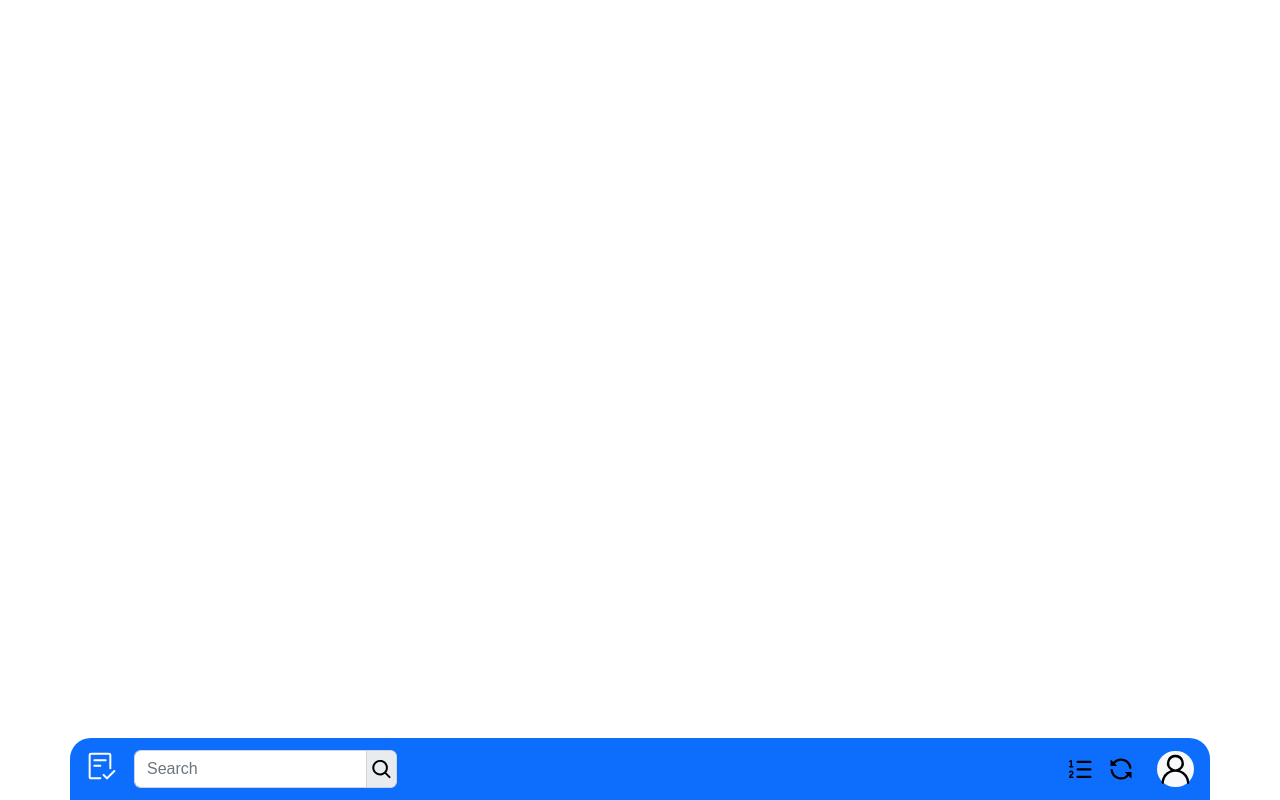
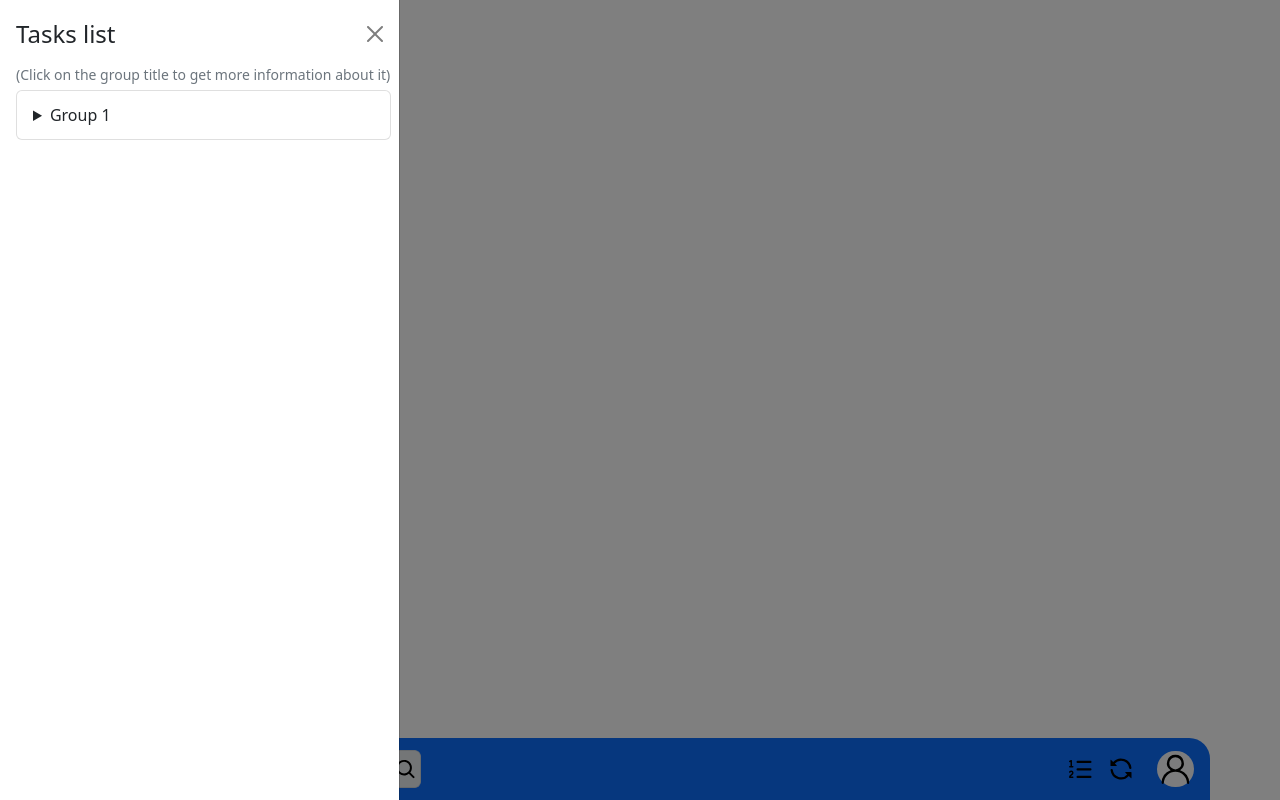
Before and after one commit to readyyyk/todos, a React (Create React App) app in the folder todo0os-frontend/: page / in a window 1280 px wide. Both pictures are taken after a click on the element 1081 px from the left and 768 px from the top of the page. Built offline with nearby package versions, Linux system fonts and the light colour scheme.

Commit message:
task list done, some fixes

```diff
--- a/todo0os-frontend/src/App.js
+++ b/todo0os-frontend/src/App.js
@@ -1,6 +1,7 @@
 import React, {useEffect, useState} from 'react'
 import './styles/reset.css'
 import NavbarComponent from "./components/navbarComponent";
+import TodosListComponent from "./components/todosListComponent";
 
 const server = {
     ip: '127.0.0.1',
@@ -10,7 +11,7 @@ const apiLink = `http://${server.ip}:${server.port}`
 
 function App() {
 
-    const [showTaskList, setShowTaskList] = useState(false)
+    const [showTodosList, setShowTodosList] = useState(false)
 
     // useEffect( () => {
     //     // cookies
@@ -28,9 +29,9 @@ function App() {
 
             </main>
 
-            <NavbarComponent setShowTaskList={setShowTaskList}/>
+            <NavbarComponent setShowTodosList={setShowTodosList}/>
 
-            {/*<TodosListComponent/>*/}
+            <TodosListComponent show={showTodosList} setShow={setShowTodosList}/>
 
         </>
     )
--- a/todo0os-frontend/src/components/navbarComponent.js
+++ b/todo0os-frontend/src/components/navbarComponent.js
@@ -8,24 +8,24 @@ const SvgToggle = React.forwardRef( ({onClick}, ref)=>{
 	)
 })
 
-const NavbarComponent = ({setShowTaskList}) => {
+const NavbarComponent = ({setShowTodosList}) => {
 	return (
 		<nav className="navbar fixed-bottom bg-primary py-2 px-3 text-light container-md" style={{borderRadius: '1.3em 1.3em 0 0'}}>
 			<div className="py-1 d-flex">
-				<a href="#" className="me-3">
+				<a href="#" className="me-3" title='Todooos.live - best todos ever '>
 					<svg xmlns="http://www.w3.org/2000/svg" viewBox="0 0 24 24" width="2em" height="2em" fill="#fff"><path d="M3.5 3.75a.25.25 0 01.25-.25h13.5a.25.25 0 01.25.25v10a.75.75 0 001.5 0v-10A1.75 1.75 0 0017.25 2H3.75A1.75 1.75 0 002 3.75v16.5c0 .966.784 1.75 1.75 1.75h7a.75.75 0 000-1.5h-7a.25.25 0 01-.25-.25V3.75z"></path><path d="M6.25 7a.75.75 0 000 1.5h8.5a.75.75 0 000-1.5h-8.5zm-.75 4.75a.75.75 0 01.75-.75h4.5a.75.75 0 010 1.5h-4.5a.75.75 0 01-.75-.75zm16.28 4.53a.75.75 0 10-1.06-1.06l-4.97 4.97-1.97-1.97a.75.75 0 10-1.06 1.06l2.5 2.5a.75.75 0 001.06 0l5.5-5.5z"></path></svg>
 				</a>
-				<div className="me-3 input-group rounded-2 overflow-hidden">
+				<div className="me-3 input-group rounded-2 overflow-hidden" title='search'>
 					<input type="text" className="form-control search-input" placeholder="Search" />
 					<svg className="input-group-text p-1 h-auto w-auto cursor-pointer" xmlns="http://www.w3.org/2000/svg" viewBox="0 0 16 16" width="1.3em" height="1.3em"> <path fillRule="evenodd" d="M11.5 7a4.499 4.499 0 11-8.998 0A4.499 4.499 0 0111.5 7zm-.82 4.74a6 6 0 111.06-1.06l3.04 3.04a.75.75 0 11-1.06 1.06l-3.04-3.04z"></path> </svg>
 				</div>
 			</div>
 
 			<div className="d-flex">
-				<div className="me-3 d-flex align-items-center cursor-pointer" onClick={()=>setShowTaskList(true)}>
+				<div title='tasks list' className="me-3 d-flex align-items-center cursor-pointer" onClick={()=>setShowTodosList(true)}>
 					<svg xmlns="http://www.w3.org/2000/svg" viewBox="0 0 16 16" width="1.5em" height="1.5em"><path fillRule="evenodd" d="M2.003 2.5a.5.5 0 00-.723-.447l-1.003.5a.5.5 0 00.446.895l.28-.14V6H.5a.5.5 0 000 1h2.006a.5.5 0 100-1h-.503V2.5zM5 3.25a.75.75 0 01.75-.75h8.5a.75.75 0 010 1.5h-8.5A.75.75 0 015 3.25zm0 5a.75.75 0 01.75-.75h8.5a.75.75 0 010 1.5h-8.5A.75.75 0 015 8.25zm0 5a.75.75 0 01.75-.75h8.5a.75.75 0 010 1.5h-8.5a.75.75 0 01-.75-.75zM.924 10.32l.003-.004a.851.851 0 01.144-.153A.66.66 0 011.5 10c.195 0 .306.068.374.146a.57.57 0 01.128.376c0 .453-.269.682-.8 1.078l-.035.025C.692 11.98 0 12.495 0 13.5a.5.5 0 00.5.5h2.003a.5.5 0 000-1H1.146c.132-.197.351-.372.654-.597l.047-.035c.47-.35 1.156-.858 1.156-1.845 0-.365-.118-.744-.377-1.038-.268-.303-.658-.484-1.126-.484-.48 0-.84.202-1.068.392a1.858 1.858 0 00-.348.384l-.007.011-.002.004-.001.002-.001.001a.5.5 0 00.851.525zM.5 10.055l-.427-.26.427.26z"></path></svg>
 				</div>
-				<div className="me-4 d-flex align-items-center cursor-pointer">
+				<div title='refresh' className="me-4 d-flex align-items-center cursor-pointer">
 					<svg onClick={()=>window.location.reload()} xmlns="http://www.w3.org/2000/svg" viewBox="0 0 16 16" width="1.5em" height="1.5em"> <path fillRule="evenodd" d="M8 2.5a5.487 5.487 0 00-4.131 1.869l1.204 1.204A.25.25 0 014.896 6H1.25A.25.25 0 011 5.75V2.104a.25.25 0 01.427-.177l1.38 1.38A7.001 7.001 0 0114.95 7.16a.75.75 0 11-1.49.178A5.501 5.501 0 008 2.5zM1.705 8.005a.75.75 0 01.834.656 5.501 5.501 0 009.592 2.97l-1.204-1.204a.25.25 0 01.177-.427h3.646a.25.25 0 01.25.25v3.646a.25.25 0 01-.427.177l-1.38-1.38A7.001 7.001 0 011.05 8.84a.75.75 0 01.656-.834z"></path> </svg>
 				</div>
 
--- /dev/null
+++ b/todo0os-frontend/src/components/todosListComponent.js
@@ -0,0 +1,45 @@
+import React from 'react';
+import Offcanvas from 'react-bootstrap/Offcanvas';
+
+const TodosListComponent = ({show, setShow}) => {
+    return (
+        <Offcanvas show={show} onHide={()=>setShow(false)}>
+            <Offcanvas.Header  closeButton>
+                <Offcanvas.Title> <h4 className='h4 lh-base mb-0'> Tasks list </h4> </Offcanvas.Title>
+
+            </Offcanvas.Header>
+            <Offcanvas.Body className='pt-0 pLib-sb-Minimal pe-2'>
+
+                <div className="text-secondary" style={{fontSize: '14px'}}> (Click on the group title to get more information about it)</div>
+
+{/*!!!!! DEMO !!!!!*/}
+    <div className="mt-2">
+        <ul className="list-group">
+            <li className="list-group-item list-group-item-action p-3">
+                <details>
+                    <summary> Group 1 </summary>
+                    <ul className="list-group mt-3 mb-2">
+                        <li className="list-group-item list-group-item-action py-3 list-group-item-primary">
+                            <b> Lorem ipsum dolor sit amet, consectetur adipisicing elit. Consectetur deleniti doloremque eos est eveniet facilis incidunt, inventore necessitatibus quas sunt, suscipit tempora. A ab beatae cupiditate hic laboriosam neque obcaecati. </b>
+                            <p className="lh-1 pt-2"> Lorem ipsum dolor sit amet, consectetur adipisicing elit. Animi delectus expedita hic ipsam quas quis repellat sed temporibus? Accusantium dolores iste maiores maxime nemo non qui ratione saepe sequi voluptates. </p>
+                        </li>
+                        <li className="list-group-item list-group-item-action py-3 list-group-item-warning">
+                            <b> Important task </b>
+                            <p className="lh-1 pt-2"> very very important </p>
+                        </li>
+                        <li className="list-group-item list-group-item-action py-3 list-group-item-danger">
+                            <b> You lost deadlines.. </b>
+                            <p className="lh-1 pt-2"> but u don't worry ☺ </p>
+                        </li>
+                    </ul>
+                </details>
+            </li>
+        </ul>
+    </div>
+
+            </Offcanvas.Body>
+        </Offcanvas>
+    );
+};
+
+export default TodosListComponent;
--- a/todo0os-frontend/src/styles/reset.css
+++ b/todo0os-frontend/src/styles/reset.css
@@ -1,2 +1,2 @@
-html, body, div, span, iframe, h1, h2, h3, h4, h5, h6, p, blockquote, pre, a, code, img, sub, b, u, i, center, ol, ul, li, form, label, table, tbody, tfoot, thead, tr, th, td, article, aside, canvas, details, embed, footer, header,  nav, output, ruby, section, summary,  audio, video { scroll-behavior: smooth; margin: 0; padding: 0; border: 0; font-size: 100%; font: inherit; vertical-align: baseline; font-family: sans-serif; } aside, details, footer, header, nav, section { display: block } body { line-height: 1 } ol, ul { list-style: none } table { border-collapse: collapse; border-spacing: 0 }
+html, body, div, span, iframe, h1, h2, h3, h4, h5, h6, p, blockquote, pre, a, code, img, sub, center, ol, ul, li, form, label, table, tbody, tfoot, thead, tr, th, td, article, aside, canvas, details, embed, footer, header,  nav, output, ruby, section, summary,  audio, video { scroll-behavior: smooth; margin: 0; padding: 0; border: 0; font-size: 100%; font: inherit; vertical-align: baseline; font-family: 'system-ui' } aside, details, footer, header, nav, section { display: block } body { line-height: 1 } ol, ul { list-style: none } table { border-collapse: collapse; border-spacing: 0 }
 main{max-width: 1440px;  width: 100%;}
```
Also changed, not shown: 1 other file (tests, documents, lock files or other folders).
